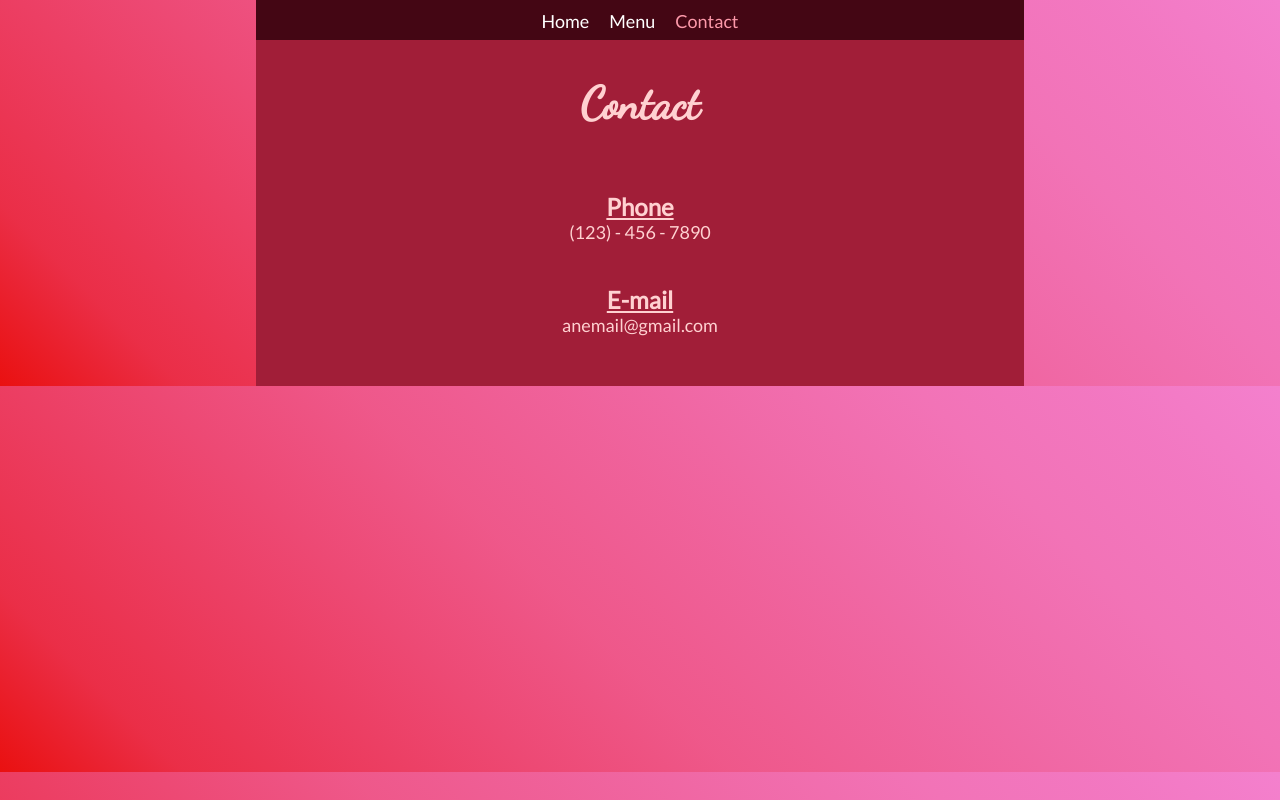
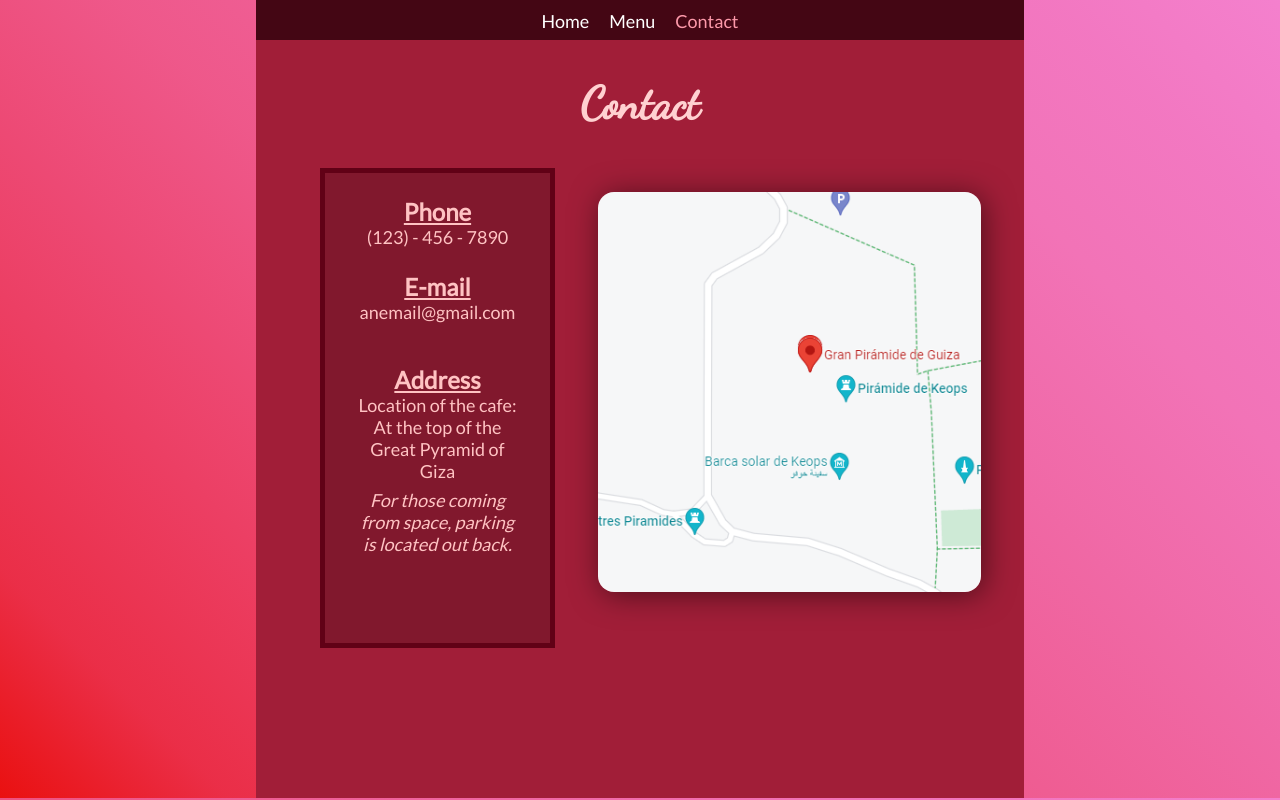
Before and after one commit to EnterOrion/restaurant-page, a website built with webpack: page dist/index.html in a window 1280 px wide. Both pictures are taken after a click on the button "Contact". Built offline with nearby package versions, Linux system fonts and the light colour scheme.

Commit message:
Style contact page

```diff
--- a/src/pages/contact.js
+++ b/src/pages/contact.js
@@ -10,6 +10,8 @@ function contactPage() {
     const mailHeader = document.createElement("h3");
     mailHeader.textContent = "E-mail";
 
+    const addressHeader = document.createElement("h3");
+    addressHeader.textContent = "Address";
 
     const numberParagraph = document.createElement("p");
     numberParagraph.textContent = "(123) - 456 - 7890"
@@ -19,13 +21,60 @@ function contactPage() {
     numberParagraph.setAttribute('id', "phone-contact");
     mailParagraph.setAttribute('id', "mail-contact");
 
+    const everythingDiv = document.createElement("div");
+    everythingDiv.setAttribute('id', "grid-div");
+
+    const locationContainer = document.createElement("div");
+    locationContainer.setAttribute('id', "loc-holder");
 
 
+    const locationImage = document.createElement("img");
+    locationImage.setAttribute('id', "location");
+    locationImage.src = "images/location.png";
+    locationImage.alt = "Location of cafe: Great Pyramid of Giza";
+
+    const addressParagraph = document.createElement("p");
+    addressParagraph.textContent = "Location of the cafe: At the top of the Great Pyramid of Giza";
+    addressParagraph.setAttribute('id', "address-contact");
+
+    const addressParagraph2 = document.createElement("p");
+    addressParagraph2.textContent = "For those coming from space, parking is located out back.";
+    addressParagraph2.setAttribute('id', "address-contact2");
+
+
+    const phoneContainer = document.createElement("div");
+    phoneContainer.setAttribute('id', "phone-box");
+    phoneContainer.appendChild(numberHeader);
+    phoneContainer.appendChild(numberParagraph);
+
+    const mailContainer = document.createElement("div");
+    mailContainer.setAttribute('id', "mail-box");
+    mailContainer.appendChild(mailHeader);
+    mailContainer.appendChild(mailParagraph);
+
+    const addressContainer = document.createElement("div");
+    addressContainer.setAttribute('id', "address-box");
+    addressContainer.appendChild(addressHeader);
+    addressContainer.appendChild(addressParagraph);
+    addressContainer.appendChild(addressParagraph2);
+
+    locationContainer.appendChild(locationImage);
+
+    const column1 = document.createElement("div");
+    const column2 = document.createElement("div");
+
+    column1.setAttribute('id', "column1");
+    column2.setAttribute('id', "column2");
+
+    column1.appendChild(phoneContainer);
+    column1.appendChild(mailContainer);
+    column1.appendChild(addressContainer);
+    column2.appendChild(locationContainer);
+
     content.appendChild(contactHeader);
-    content.appendChild(numberHeader);
-    content.appendChild(numberParagraph);
-    content.appendChild(mailHeader);
-    content.appendChild(mailParagraph);
+    everythingDiv.appendChild(column1);
+    everythingDiv.appendChild(column2);
+    content.appendChild(everythingDiv);
 
 }
 
```
Also changed, not shown: dist/images/location.png (added), dist/main.js, dist/style.css, dist/style.scss, 1 other file.
